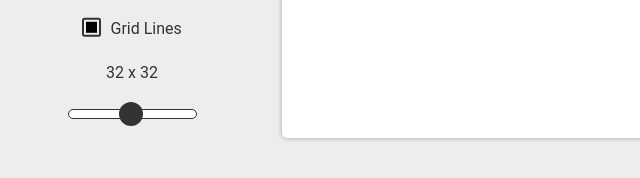
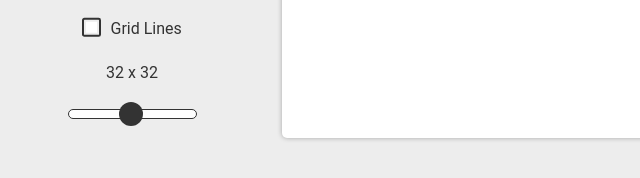
Before and after one commit to kyle1iao/Etch-a-sketch, a plain HTML site: page index.html in a window 1280 px wide. Shown: the part 596-774 px from the top of the page, 233-873 px from the left. Drawn offline with Linux system fonts and the light colour scheme.

Commit message:
Fix checkbox originally checked error

```diff
--- a/index.html
+++ b/index.html
@@ -16,7 +16,7 @@
         <button id="eraserBtn">Eraser</button>
         <button id="clearBtn">Clear</button>
         <label class="gridlinescb">
-          <input type="checkbox" checked="checked" />
+          <input type="checkbox"/>
           <span class="checkmark"></span>
           Grid Lines
         </label>
```
